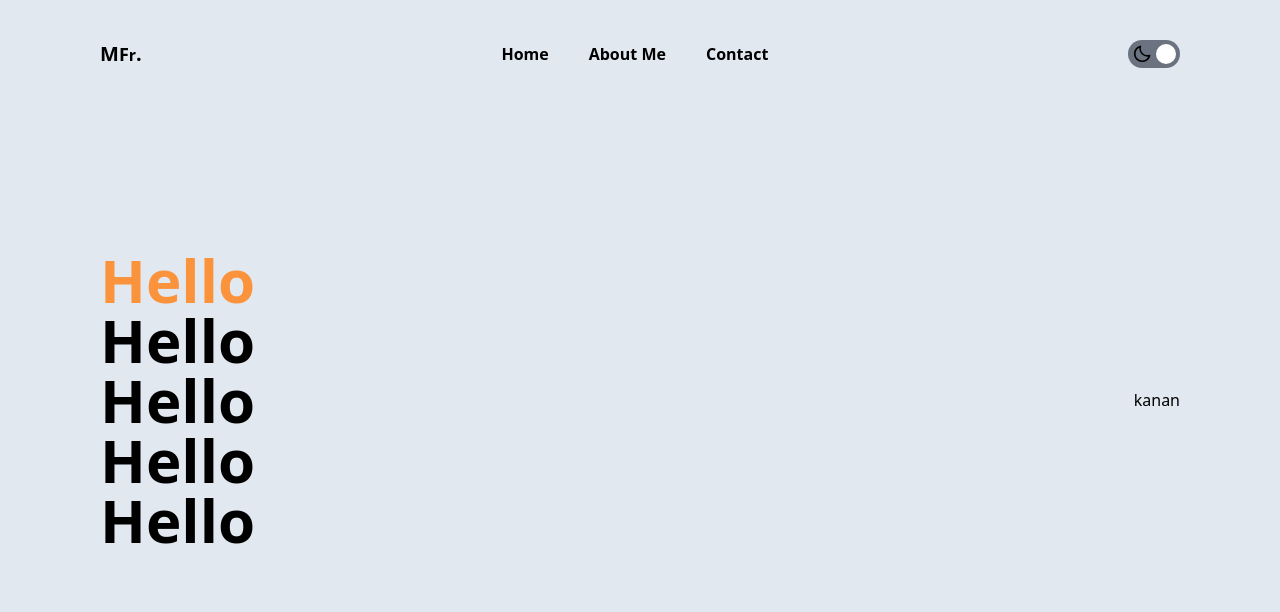
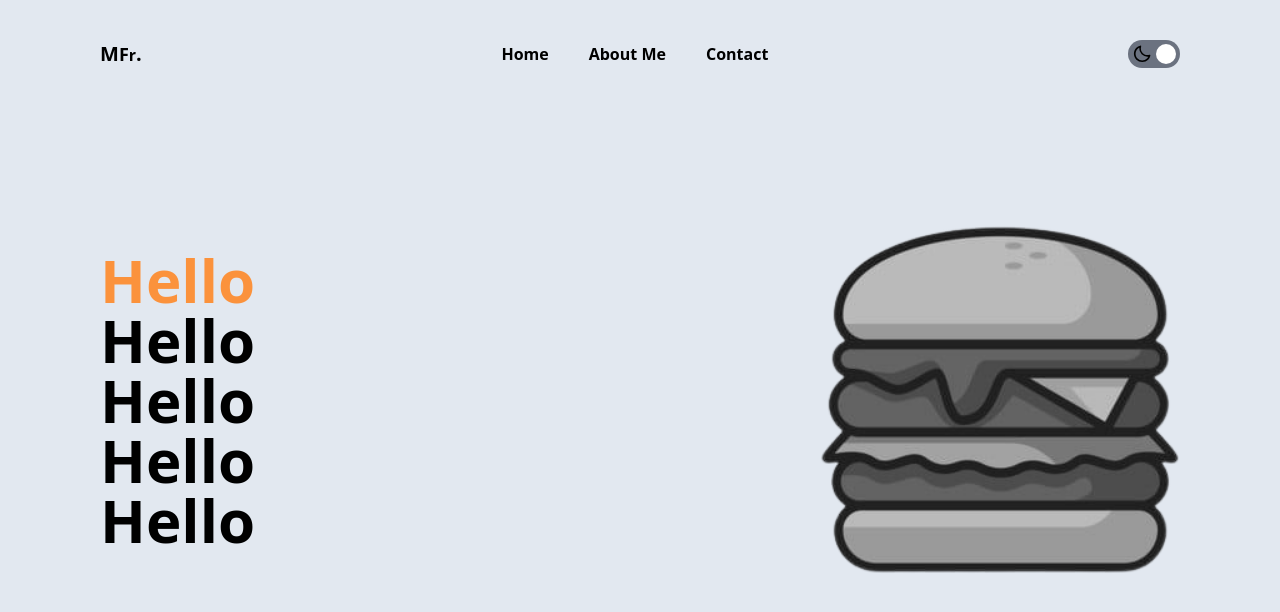
Before and after one commit to fathrahh/my-portfolio-tsx, a React (Create React App) app: page / in a window 1280 px wide. Shown: the top 612 px of the page. Built offline with nearby package versions, Linux system fonts and the light colour scheme.

Commit message:
[Update] test burger logo

```diff
--- a/src/components/Main.tsx
+++ b/src/components/Main.tsx
@@ -1,13 +1,21 @@
-import React from 'react'
+import * as React from 'react'
 import { useTheme } from '../context'
 import { THEME_LIGHT } from './../const/action';
+import BurgerGrayscale from './../assets/images/burger-grayscale-removebg.png'
+import BurgerReal from './../assets/images/burger-removebg.png'
 
 export default function Main(){
   const { state } = useTheme()
+  const burgerEl = React.useRef<HTMLDivElement>(null)
+  const [ burgerPosition, setBurgerPosition ] = React.useState<number>(0)
   const { theme } = state
   const colorTheme = theme === THEME_LIGHT
     ? "text-black"
     : "text-white"
+
+  const handleBurgerHover = (e : React.MouseEvent<HTMLElement>) : void => {
+   setBurgerPosition(e.clientY - (burgerEl.current?.getBoundingClientRect().top || e.clientY))
+  }
 
   return (
     <div className={`${colorTheme} container mx-auto flex-1 `}>
@@ -21,8 +29,19 @@ export default function Main(){
         <h1 className='text-6xl font-bold'>Hello</h1>
       </div>
       {/* Right */}
-      <div className='flex flex-col justify-center '>
-        kanan
+      <div className='flex flex-col justify-center'>
+        <div
+          className='relative overflow-hidden '
+          onMouseMove={handleBurgerHover}
+          onMouseOut={() => setBurgerPosition(0)}
+          ref={burgerEl}
+        >
+          <img src={BurgerGrayscale} className="object-cover scale-125" alt="gcburger"/>
+          <div className='absolute top-0 overflow-hidden w-full' style={{height: `${burgerPosition}px`}}>
+            <img src={BurgerReal} className="scale-125" alt="burger-real"/>
+          </div>
+
+        </div>
       </div>
       </section>
     </div>
```
Also changed, not shown: src/assets/images/burger-grayscale-removebg.png (added), src/assets/images/burger-removebg.png (added).
